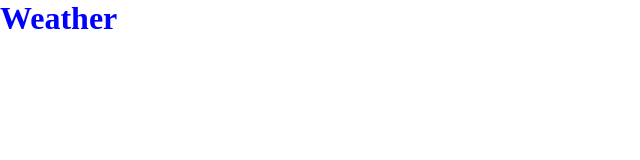
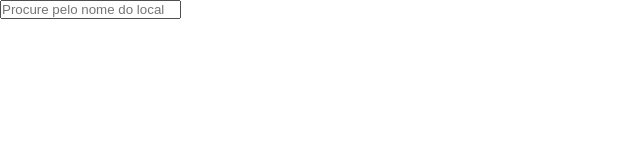
Before and after one commit to Jhenrique12/weather.app, a plain HTML site: page index.html in a window 1280 px wide. Shown: the whole page, without its empty margins (0-640 px from the left). Drawn offline with Linux system fonts and the light colour scheme.

Commit message:
Create form with one input

```diff
--- a/index.html
+++ b/index.html
@@ -9,6 +9,8 @@
   <title>Weather App</title>
 </head>
 <body>
-  <h1>Weather</h1>
+  <form>
+    <input type="text" id="search" placeholder="Procure pelo nome do local">
+  </form>
 </body>
 </html>
```
